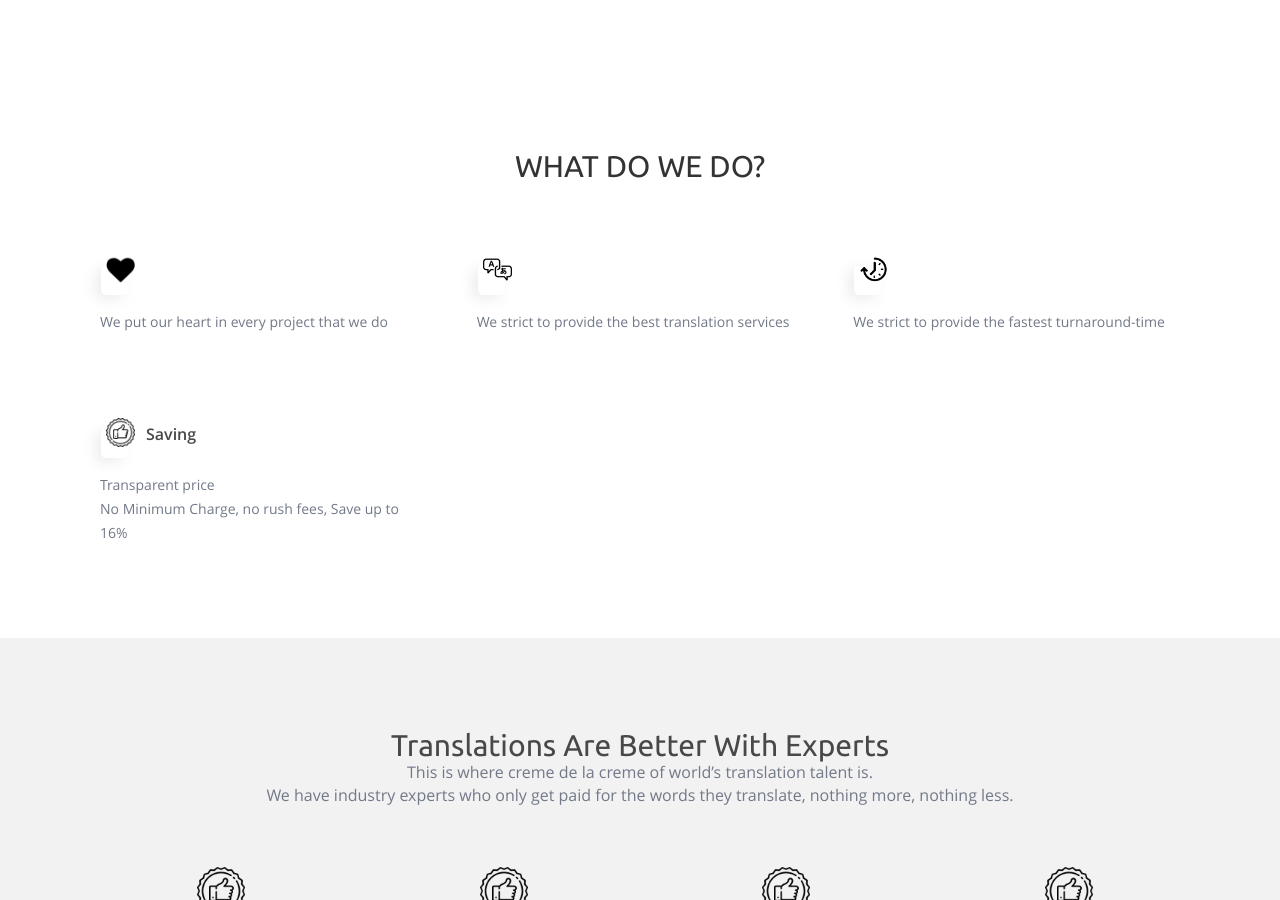
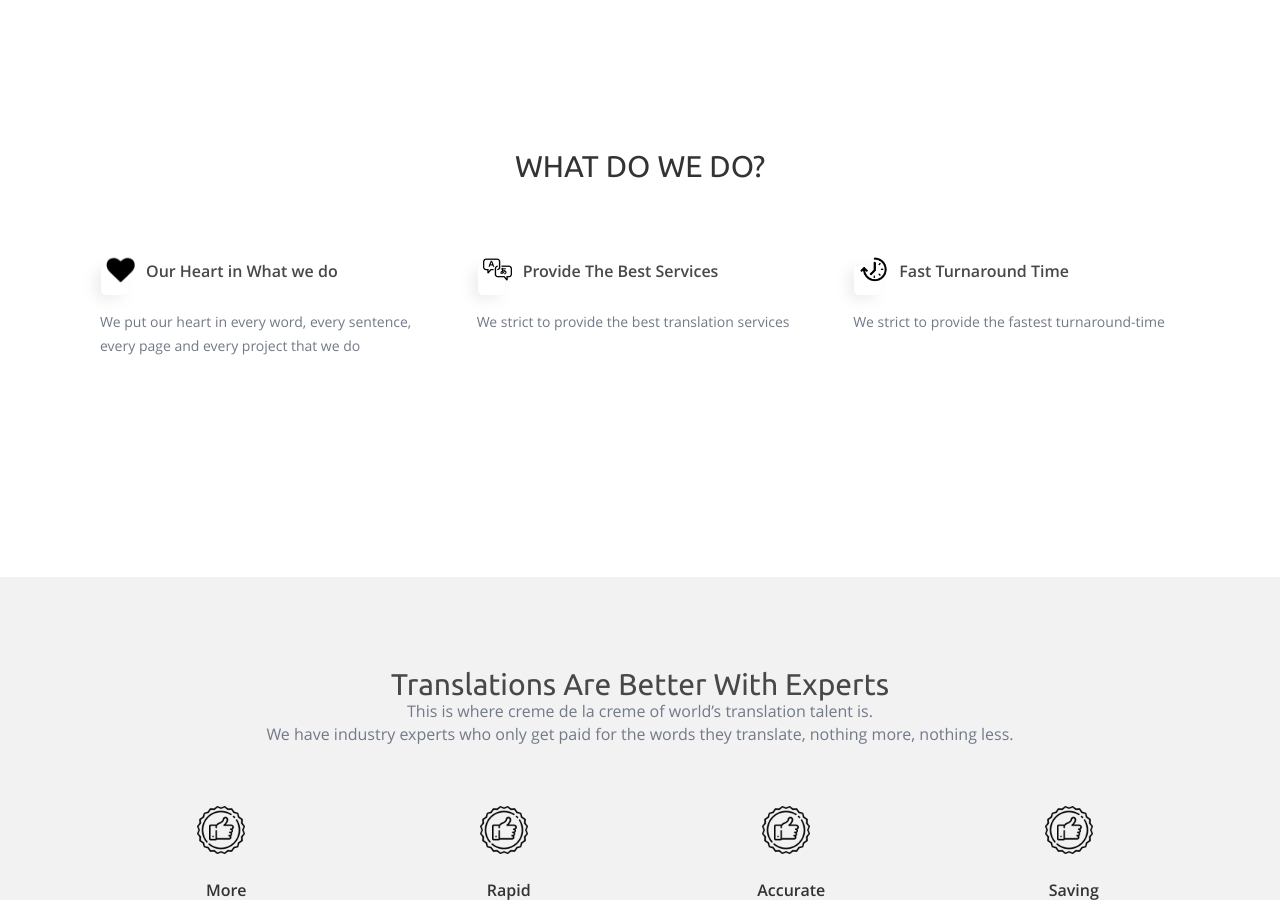
Before and after one commit to jndctranslation/landing_page, a Jekyll site: the page built from pages/about.md, in a window 1280 px wide and 900 px high, scrolled down 1654 px. Built offline with Jekyll 4.4.1, drawn with Linux system fonts in a browser that asks for light colours.

Commit message:
Update Website Pages “about_page_information”

```diff
--- a/_data/pages/about.yml
+++ b/_data/pages/about.yml
@@ -48,17 +48,16 @@ block_4:
   color_overlay: 'rgba(50, 50, 50, 0)'
   items:
     - icon: /assets/images/upload/heart_font_awesome.svg.png
-      text: We put our heart in every project that we do
-      title: ''
+      text: >-
+        We put our heart in every word, every sentence, every page and every
+        project that we do
+      title: Our Heart in What we do
     - icon: /assets/images/upload/987-200.png
       text: We strict to provide the best translation services
-      title: ''
+      title: 'Provide The Best Services '
     - icon: /assets/images/upload/7383-200.png
       text: We strict to provide the fastest turnaround-time
-      title: ''
-    - icon: /assets/images/upload/recommended.png
-      text: 'Transparent price <br/>No Minimum Charge, no rush fees, Save up to 16%'
-      title: Saving
+      title: Fast Turnaround Time
   text: ''
   title: WHAT DO WE DO?
   visible: true
```
